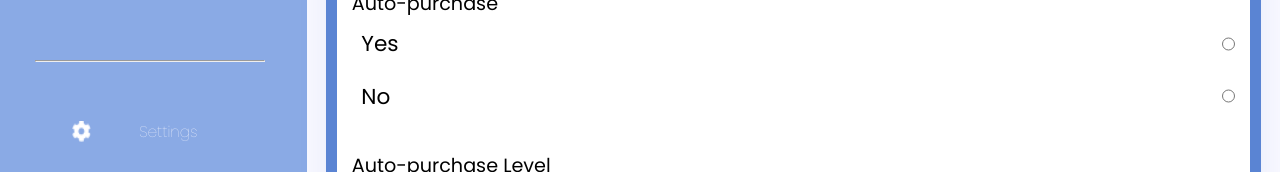
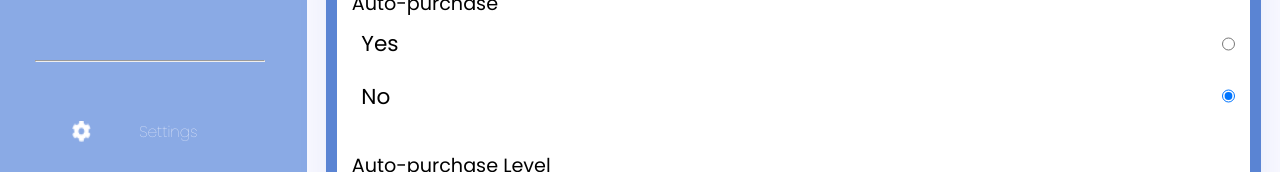
Before and after one commit to nology-tech/verde-client-project, a React (Vite) app: page /home in a window 1280 px wide. Shown: the part 474-646 px from the top of the page. Built offline with nearby package versions, Linux system fonts and the light colour scheme; no server answers; sample sign-in values are in the browser's storage.

Commit message:
fixed radio button

```diff
--- a/src/components/ItemRequestCard/ItemRequestCard.tsx
+++ b/src/components/ItemRequestCard/ItemRequestCard.tsx
@@ -9,6 +9,7 @@ type ItemRequestCardProps = {
 
 const ItemRequestCard = ({ id, placeholder }: ItemRequestCardProps) => {
   const [editMode, setEditMode] = useState<boolean>(true);
+  const [autoRenew, setAutoRenew] = useState<boolean>(false);
 
   const closeEditMode = () => {
     setEditMode(false);
@@ -16,6 +17,10 @@ const ItemRequestCard = ({ id, placeholder }: ItemRequestCardProps) => {
   const openEditMode = () => {
     setEditMode(true);
   };
+
+  const handleRadioClicked = () =>{
+    setAutoRenew(!autoRenew);
+  }
 
   return (
     <div className="div">
@@ -56,6 +61,8 @@ const ItemRequestCard = ({ id, placeholder }: ItemRequestCardProps) => {
               name="yes"
               id={`${id}`}
               readOnly={!editMode}
+              checked={autoRenew}
+              onClick={handleRadioClicked}
             ></input>
           </div>
           <div className="radio-container">
@@ -65,6 +72,8 @@ const ItemRequestCard = ({ id, placeholder }: ItemRequestCardProps) => {
               name="no"
               id={`${id}`}
               readOnly={!editMode}
+              checked={!autoRenew}
+              onClick={handleRadioClicked}
             ></input>
           </div>
         </div>
```
